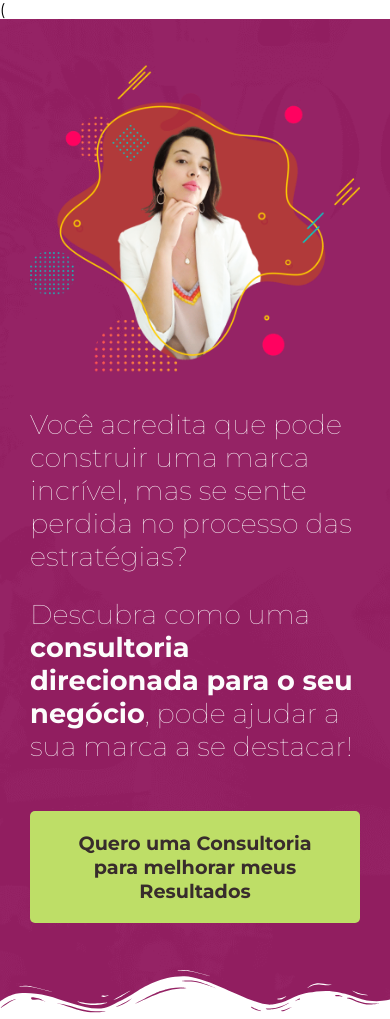
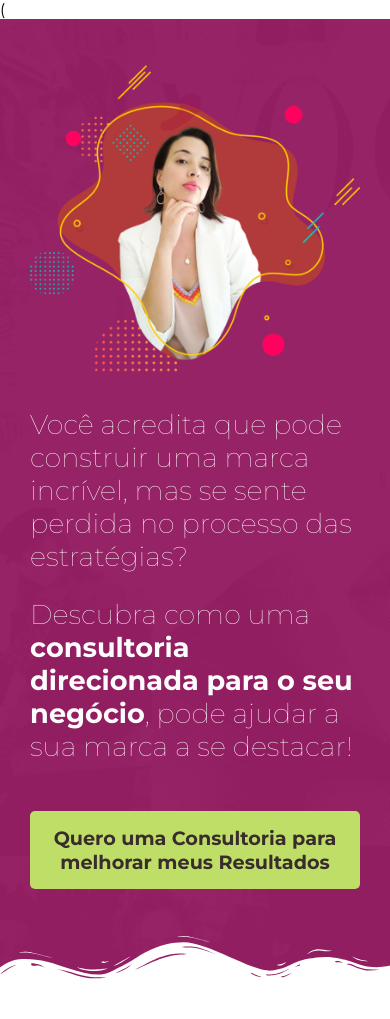
Before and after one commit to rodrigoanastacio/lp-consultoria-de-marketing, a Next.js app: page / in a window 390 px wide. After the commit the page ends 985 px from the top, so only its background shows below. Built offline with nearby package versions, Linux system fonts and the light colour scheme.

Commit message:
Ajusta tamanho do CTA no mobile

```diff
--- a/src/styles/CTA.module.scss
+++ b/src/styles/CTA.module.scss
@@ -1,3 +1,5 @@
+@import './breakpoint';
+
 .cta {
   display: block;
   width: 100%;
@@ -11,4 +13,8 @@
   padding: 20px 40px;
   text-decoration: none;
   text-align: center;
+
+  @include breakpoint(medium-only) {
+    padding: 15px 20px;
+  }
 }
```
